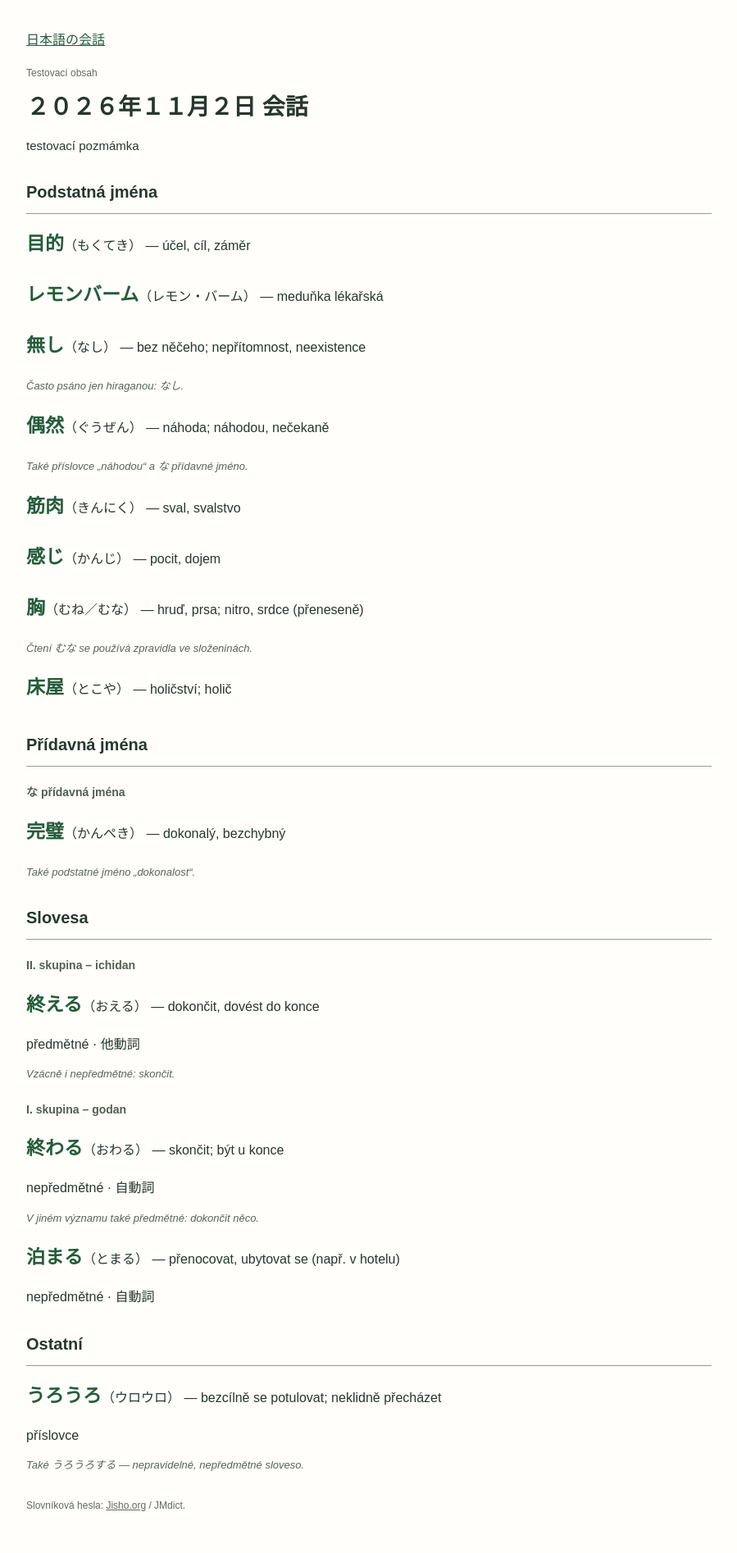
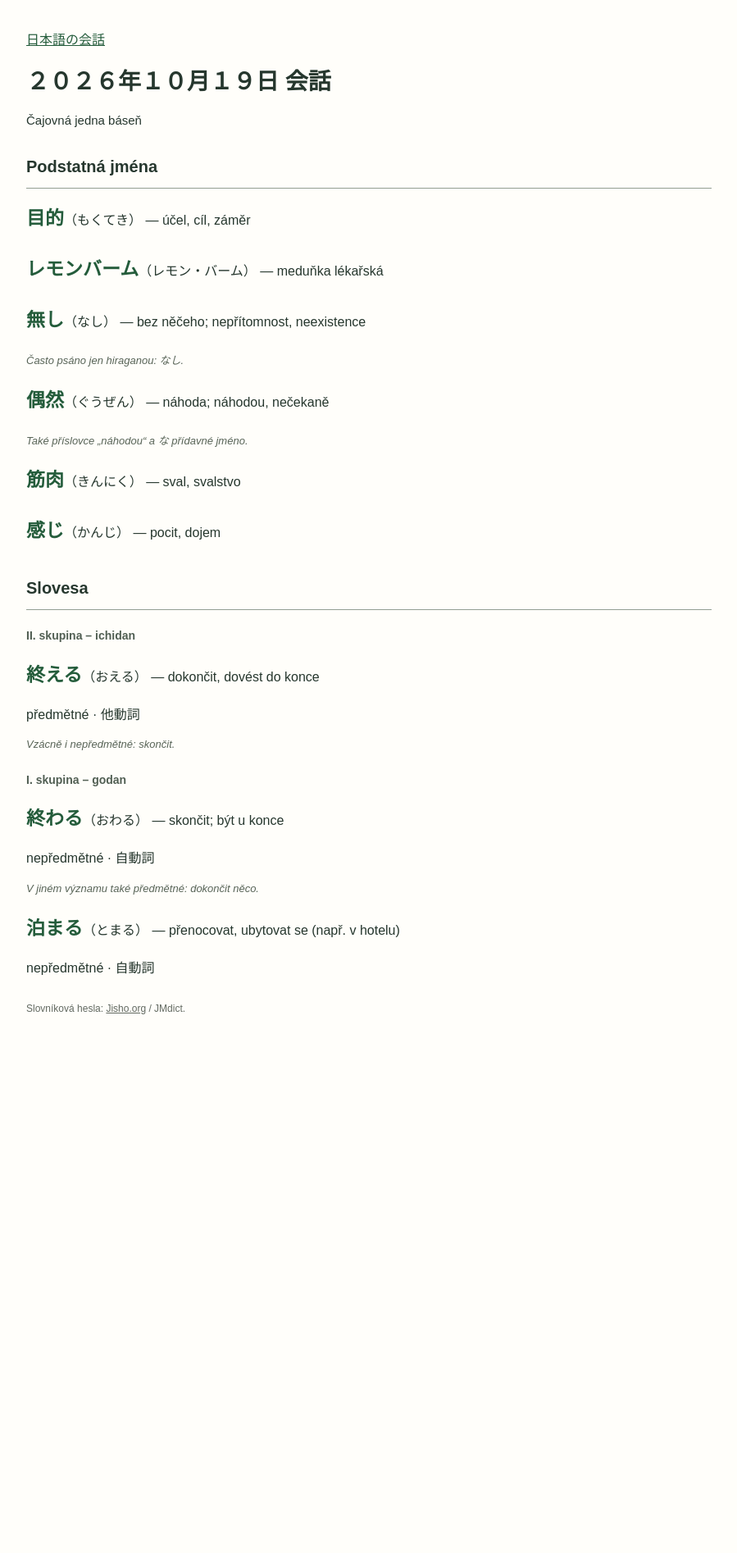
Before and after one commit to Slavaqq/kaiwa, a Jekyll site: the page built from posts/2026-10-19.md, in a window 1280 px wide. Shown: the whole page at 82% size, without its empty margins (190-1089 px from the left). Built offline with Jekyll 4.4.1, drawn with Linux system fonts in a browser that asks for light colours; some web fonts are replaced; after the commit the page ends 1288 px from its top, so only the background shows below that.

Commit message:
content: publish approved October 19 glossary and remove test entry

```diff
--- a/_layouts/conversation.html
+++ b/_layouts/conversation.html
@@ -2,7 +2,7 @@
 layout: default
 ---
 <nav><a lang="ja" href="{{ '/' | relative_url }}">日本語の会話</a></nav>
-<header><p class="draft">Testovací obsah</p>
+<header>
 <h1 lang="ja"><time datetime="{{ page.conversation_date | escape }}">{{ page.title | escape }}</time></h1>
 {% if page.note and page.note != '' %}<p class="conversation-note">{{ page.note | escape }}</p>{% endif %}
 </header>
--- a/posts/2026-11-02.md
+++ b/posts/2026-10-19.md
@@ -1,9 +1,9 @@
 ---
 layout: conversation
-title: "２０２６年１１月２日 会話"
-conversation_date: "2026-11-02"
-note: "testovací pozmámka"
-permalink: /posts/2026-11-02.html
+title: "２０２６年１０月１９日 会話"
+conversation_date: "2026-10-19"
+note: "Čajovná jedna báseň"
+permalink: /posts/2026-10-19.html
 ---
 
 ## Podstatná jména
@@ -24,25 +24,7 @@ permalink: /posts/2026-11-02.html
 
 **[感じ](https://jisho.org/word/%E6%84%9F%E3%81%98)**（かんじ） — pocit, dojem
 
-**[胸](https://jisho.org/word/%E8%83%B8)**（むね／むな） — hruď, prsa; nitro, srdce (přeneseně)
-
-*Čtení むな se používá zpravidla ve složeninách.*
-
-**[床屋](https://jisho.org/word/%E5%BA%8A%E5%B1%8B)**（とこや） — holičství; holič
-
-
-## Přídavná jména
-
-
-### な přídavná jména
-
-**[完璧](https://jisho.org/word/%E5%AE%8C%E7%92%A7)**（かんぺき） — dokonalý, bezchybný
-
-*Také podstatné jméno „dokonalost“.*
-
-
 ## Slovesa
-
 
 ### II. skupina – ichidan
 
@@ -51,7 +33,6 @@ permalink: /posts/2026-11-02.html
 předmětné · 他動詞
 
 *Vzácně i nepředmětné: skončit.*
-
 
 ### I. skupina – godan
 
@@ -64,12 +45,3 @@ nepředmětné · 自動詞
 **[泊まる](https://jisho.org/word/%E6%B3%8A%E3%81%BE%E3%82%8B)**（とまる） — přenocovat, ubytovat se (např. v hotelu)
 
 nepředmětné · 自動詞
-
-
-## Ostatní
-
-**[うろうろ](https://jisho.org/word/%E3%81%86%E3%82%8D%E3%81%86%E3%82%8D)**（ウロウロ） — bezcílně se potulovat; neklidně přecházet
-
-příslovce
-
-*Také うろうろする — nepravidelné, nepředmětné sloveso.*
```
Also changed, not shown: index.md (+0 -2 lines), README.md.
